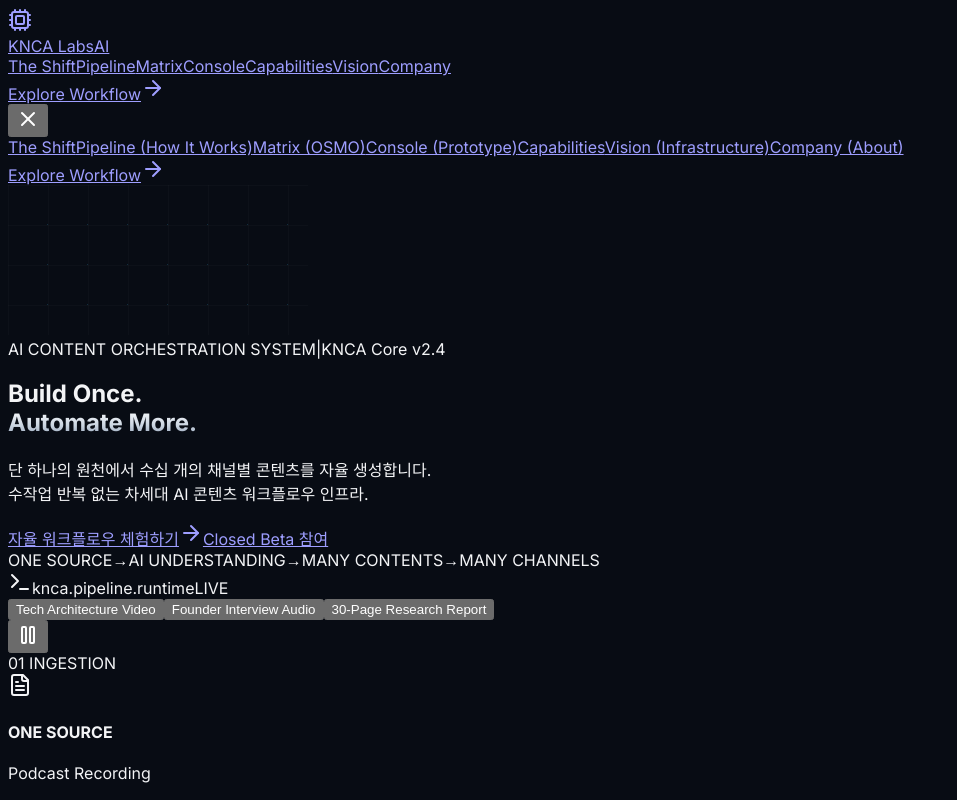
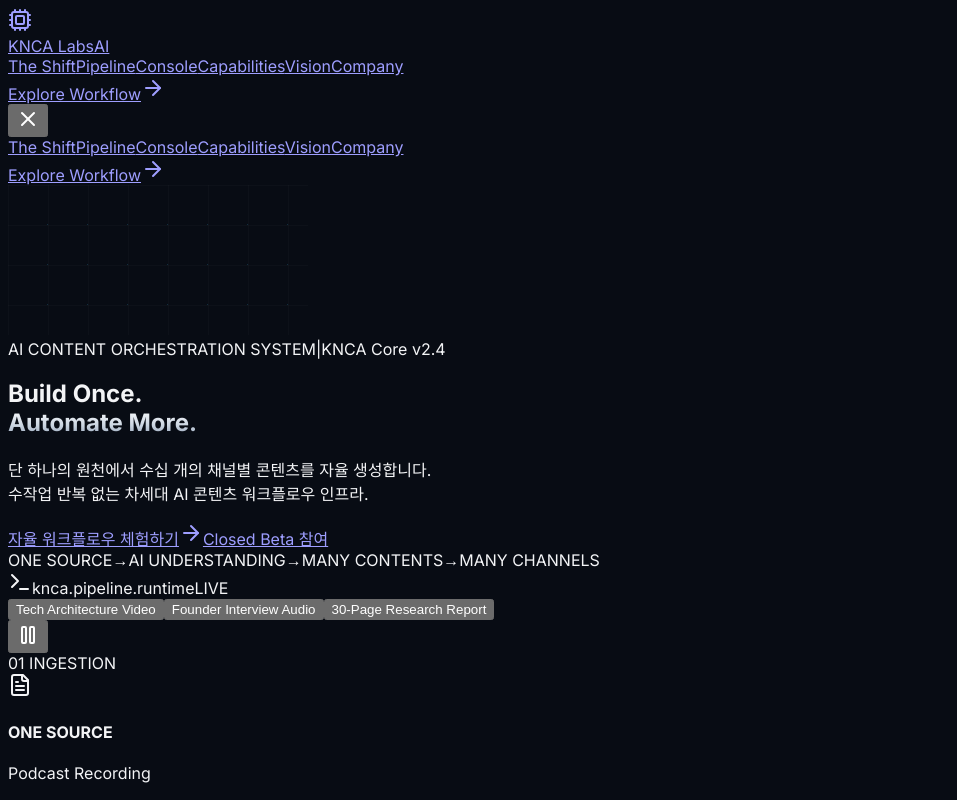
Before and after one commit to kncalabs/kncalabs, a Next.js app: page / in a window 1280 px wide. Both pictures are taken after a click on the button 28 px from the left and 120 px from the top of the page. Shown: the top 800 px of the page, without its empty margins (0-957 px from the left). Built offline with nearby package versions, Linux system fonts and the light colour scheme; a web font is replaced by a local one.

Commit message:
feat(layout): eliminate documentation sprawl into a cinematic 7-chapter AI product experience

```diff
--- a/src/app/page.tsx
+++ b/src/app/page.tsx
@@ -2,9 +2,7 @@
 import Hero from "@/components/Hero";
 import ProblemFriction from "@/components/ProblemFriction";
 import TheShift from "@/components/TheShift";
-import WhatWeDo from "@/components/WhatWeDo";
 import HowItWorks from "@/components/HowItWorks";
-import OneSourceManyOutputs from "@/components/OneSourceManyOutputs";
 import ProductVisualization from "@/components/ProductVisualization";
 import Capabilities from "@/components/Capabilities";
 import FutureVision from "@/components/FutureVision";
@@ -18,40 +16,34 @@
     <main className="min-h-screen relative bg-[#080c14] overflow-hidden">
       <Navbar />
 
-      {/* 1. Hero: 가치 제안 및 핵심 메시지 (Build Once. Automate More.) */}
+      {/* 1. Hero: AI Content Orchestration System (First 5-Sec AI Experience) */}
       <Hero />
 
-      {/* 2. The Problem: 수작업 8단계 사슬과 반복 노동의 비효율 (Content shouldn’t require repeating the same work) */}
+      {/* 2. The Problem: The Manual Content Treadmill */}
       <ProblemFriction />
 
-      {/* 3. The Shift: 강력한 패러다임 전환 (From Content Creation to Content Systems) */}
+      {/* 3. The Paradigm Shift: From Content Creation to Content Systems */}
       <TheShift />
 
-      {/* 4. What We Do: 4대 핵심 역량 에디토리얼 서사 쇼케이스 */}
-      <WhatWeDo />
-
-      {/* 5. How It Works: 4단계 연속 연결 파이프라인 (01 Capture -> 02 Understand -> 03 Transform -> 04 Distribute) */}
+      {/* 4. The Core Pipeline: 4-Stage Connected Workflow Engine */}
       <HowItWorks />
 
-      {/* 6. One Source -> Many Outputs: 핵심 제품 개념 매트릭스 (Left: Source -> Center: AI -> Right: Outputs) */}
-      <OneSourceManyOutputs />
-
-      {/* 7. Product Visualization: 실제 시스템 인터페이스 시뮬레이션 콘솔 (Source -> Processing -> Outputs -> Queue) */}
+      {/* 5. Live Simulation Console: Interactive URL Ingestion & Dispatched Outputs */}
       <ProductVisualization />
 
-      {/* 8. What We Build: 현재 구축 중인 4대 핵심 역량 (Capabilities) */}
+      {/* 6. Capabilities: Autonomous AI Architecture Specs */}
       <Capabilities />
 
-      {/* 9. Future Vision & Infrastructure Roadmap (Content is becoming infrastructure) */}
+      {/* 7. Future Vision & Flywheel: Content Becoming Infrastructure */}
       <FutureVision />
 
-      {/* 11. Corporate Authority: 기업 실체 및 신뢰 기반 (Stay C Jeju, Founded 2023) */}
+      {/* 8. Corporate Trust & Integrity: Stay C Jeju (Founded 2023) */}
       <AboutSection />
 
-      {/* 12. Seamless Zero-Friction Conversion & Direct Contact */}
+      {/* 9. Final Conversion & Closed Beta Access */}
       <WaitlistCTA />
 
-      {/* Micro Footer */}
+      {/* Footer & Navigation Controls */}
       <Footer />
       <BackToTop />
     </main>
--- a/src/components/Navbar.tsx
+++ b/src/components/Navbar.tsx
@@ -14,14 +14,10 @@
       setIsScrolled(window.scrollY > 20);
 
       const sections = [
-        "problem-friction",
         "the-shift",
-        "what-we-do",
         "how-it-works",
-        "one-source-many-outputs",
         "product-visualization",
         "capabilities",
-        "future-business",
         "future-vision",
         "about",
         "waitlist"
@@ -76,7 +72,7 @@
             <Link
               href="#the-shift"
               className={`text-sm font-medium transition-colors ${
-                activeSection === "the-shift" || activeSection === "problem-friction"
+                activeSection === "the-shift"
                   ? "text-sky-400 font-bold"
                   : "text-slate-300 hover:text-white"
               }`}
@@ -90,14 +86,6 @@
               }`}
             >
               Pipeline
-            </Link>
-            <Link
-              href="#one-source-many-outputs"
-              className={`text-sm font-medium transition-colors ${
-                activeSection === "one-source-many-outputs" ? "text-sky-400 font-bold" : "text-slate-300 hover:text-white"
-              }`}
-            >
-              Matrix
             </Link>
             <Link
               href="#product-visualization"
@@ -118,7 +106,7 @@
             <Link
               href="#future-vision"
               className={`text-sm font-medium transition-colors ${
-                activeSection === "future-vision" || activeSection === "future-business"
+                activeSection === "future-vision"
                   ? "text-sky-400 font-bold"
                   : "text-slate-300 hover:text-white"
               }`}
@@ -146,76 +134,69 @@
             </Link>
           </div>
 
-          {/* Mobile Menu Toggle */}
+          {/* Mobile Menu Button */}
+          <div className="md:hidden">
             <button
+              type="button"
               onClick={() => setMobileMenuOpen(!mobileMenuOpen)}
-            className="md:hidden p-2 rounded-lg bg-slate-900 border border-slate-800 text-slate-300 hover:text-white"
+              className="p-2 rounded-lg bg-slate-900 border border-slate-800 text-slate-300 hover:text-white"
               aria-label="Toggle Navigation Menu"
             >
-            {mobileMenuOpen ? <X className="w-6 h-6" /> : <Menu className="w-6 h-6" />}
+              {mobileMenuOpen ? <X className="w-5 h-5" /> : <Menu className="w-5 h-5" />}
             </button>
           </div>
         </div>
 
-      {/* Mobile Menu Dropdown */}
+        {/* Mobile Dropdown Menu */}
         {mobileMenuOpen && (
-        <div className="md:hidden bg-[#080c14]/95 border-b border-slate-800 px-4 pt-3 pb-6 space-y-4 backdrop-blur-xl">
-          <nav className="flex flex-col gap-3">
+          <div className="md:hidden mt-4 pb-4 border-t border-slate-800/80 pt-4 space-y-3">
             <Link
               href="#the-shift"
               onClick={() => setMobileMenuOpen(false)}
-              className={`py-2 text-sm font-medium ${activeSection === "the-shift" || activeSection === "problem-friction" ? "text-sky-400 font-bold" : "text-slate-300"}`}
+              className="block text-sm font-medium text-slate-300 hover:text-white px-2 py-1"
             >
               The Shift
             </Link>
             <Link
               href="#how-it-works"
               onClick={() => setMobileMenuOpen(false)}
-              className={`py-2 text-sm font-medium ${activeSection === "how-it-works" ? "text-sky-400 font-bold" : "text-slate-300"}`}
+              className="block text-sm font-medium text-slate-300 hover:text-white px-2 py-1"
             >
-              Pipeline (How It Works)
-            </Link>
-            <Link
-              href="#one-source-many-outputs"
-              onClick={() => setMobileMenuOpen(false)}
-              className={`py-2 text-sm font-medium ${activeSection === "one-source-many-outputs" ? "text-sky-400 font-bold" : "text-slate-300"}`}
-            >
-              Matrix (OSMO)
+              Pipeline
             </Link>
             <Link
               href="#product-visualization"
               onClick={() => setMobileMenuOpen(false)}
-              className={`py-2 text-sm font-medium ${activeSection === "product-visualization" ? "text-sky-400 font-bold" : "text-slate-300"}`}
+              className="block text-sm font-medium text-slate-300 hover:text-white px-2 py-1"
             >
-              Console (Prototype)
+              Console
             </Link>
             <Link
               href="#capabilities"
               onClick={() => setMobileMenuOpen(false)}
-              className={`py-2 text-sm font-medium ${activeSection === "capabilities" ? "text-sky-400 font-bold" : "text-slate-300"}`}
+              className="block text-sm font-medium text-slate-300 hover:text-white px-2 py-1"
             >
               Capabilities
             </Link>
             <Link
               href="#future-vision"
               onClick={() => setMobileMenuOpen(false)}
-              className={`py-2 text-sm font-medium ${activeSection === "future-vision" || activeSection === "future-business" ? "text-sky-400 font-bold" : "text-slate-300"}`}
+              className="block text-sm font-medium text-slate-300 hover:text-white px-2 py-1"
             >
-              Vision (Infrastructure)
+              Vision
             </Link>
             <Link
               href="#about"
               onClick={() => setMobileMenuOpen(false)}
-              className={`py-2 text-sm font-medium ${activeSection === "about" ? "text-sky-400 font-bold" : "text-slate-300"}`}
+              className="block text-sm font-medium text-slate-300 hover:text-white px-2 py-1"
             >
-              Company (About)
+              Company
             </Link>
-          </nav>
             <div className="pt-2">
               <Link
                 href="#how-it-works"
                 onClick={() => setMobileMenuOpen(false)}
-              className="w-full justify-center inline-flex items-center gap-2 text-sm font-semibold text-white bg-slate-900 border border-slate-700 py-3 rounded-xl"
+                className="w-full inline-flex items-center justify-center gap-2 text-sm font-semibold text-white bg-slate-900 border border-slate-800 px-4 py-2.5 rounded-xl"
               >
                 <span>Explore Workflow</span>
                 <ArrowRight className="w-4 h-4 text-sky-400" />
@@ -223,6 +204,8 @@
             </div>
           </div>
         )}
+
+      </div>
     </header>
   );
 }
```
Lines whose indentation alone changed are shown as unchanged.
